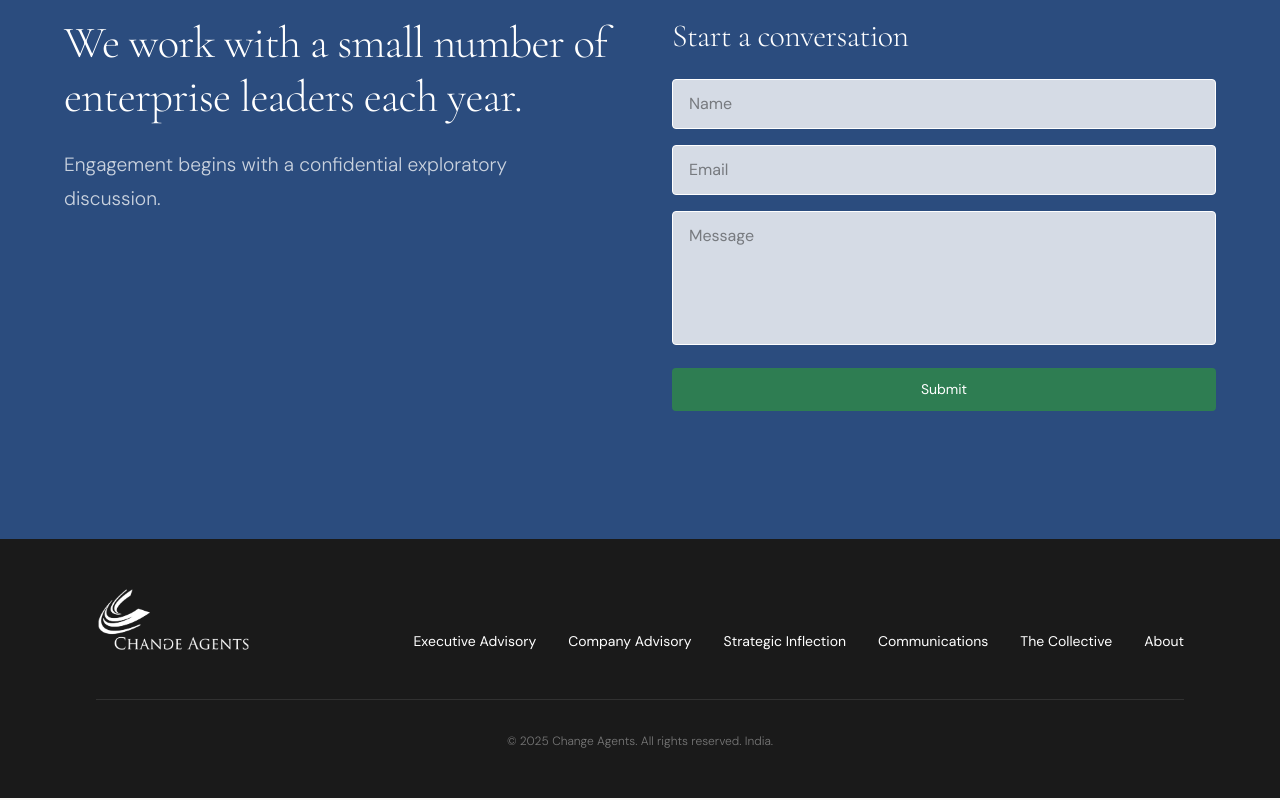
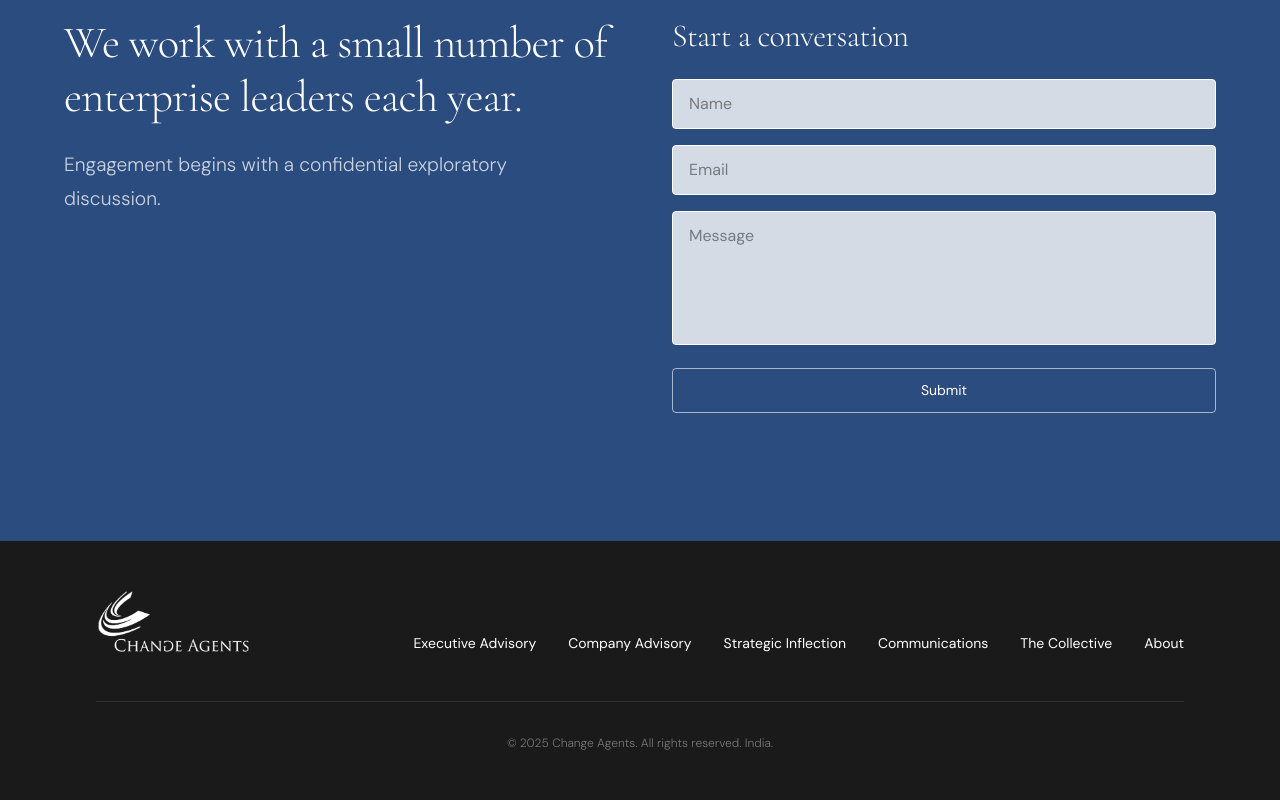
Before and after one commit to neeraj-raje/CABranding, a Next.js app: page /CABranding/ in a window 1280 px wide. Shown: the part 3372-4172 px from the top of the page. Built offline with nearby package versions, Linux system fonts and the light colour scheme.

Commit message:
CTA submit button: match hero panel outline-inverted style

```diff
--- a/components/sections/DarkCTAFooter.tsx
+++ b/components/sections/DarkCTAFooter.tsx
@@ -94,7 +94,7 @@ export default function DarkCTAFooter() {
                 </div>
                 <button
                   type="submit"
-                  className="w-full bg-accent-green text-white font-dm-sans font-normal text-small py-2.5 rounded hover:opacity-90 transition-opacity duration-200"
+                  className="w-full border border-white/60 text-white font-dm-sans font-normal text-small px-5 py-2.5 rounded hover:bg-white hover:text-accent transition-colors duration-200"
                 >
                   Submit
                 </button>
```
